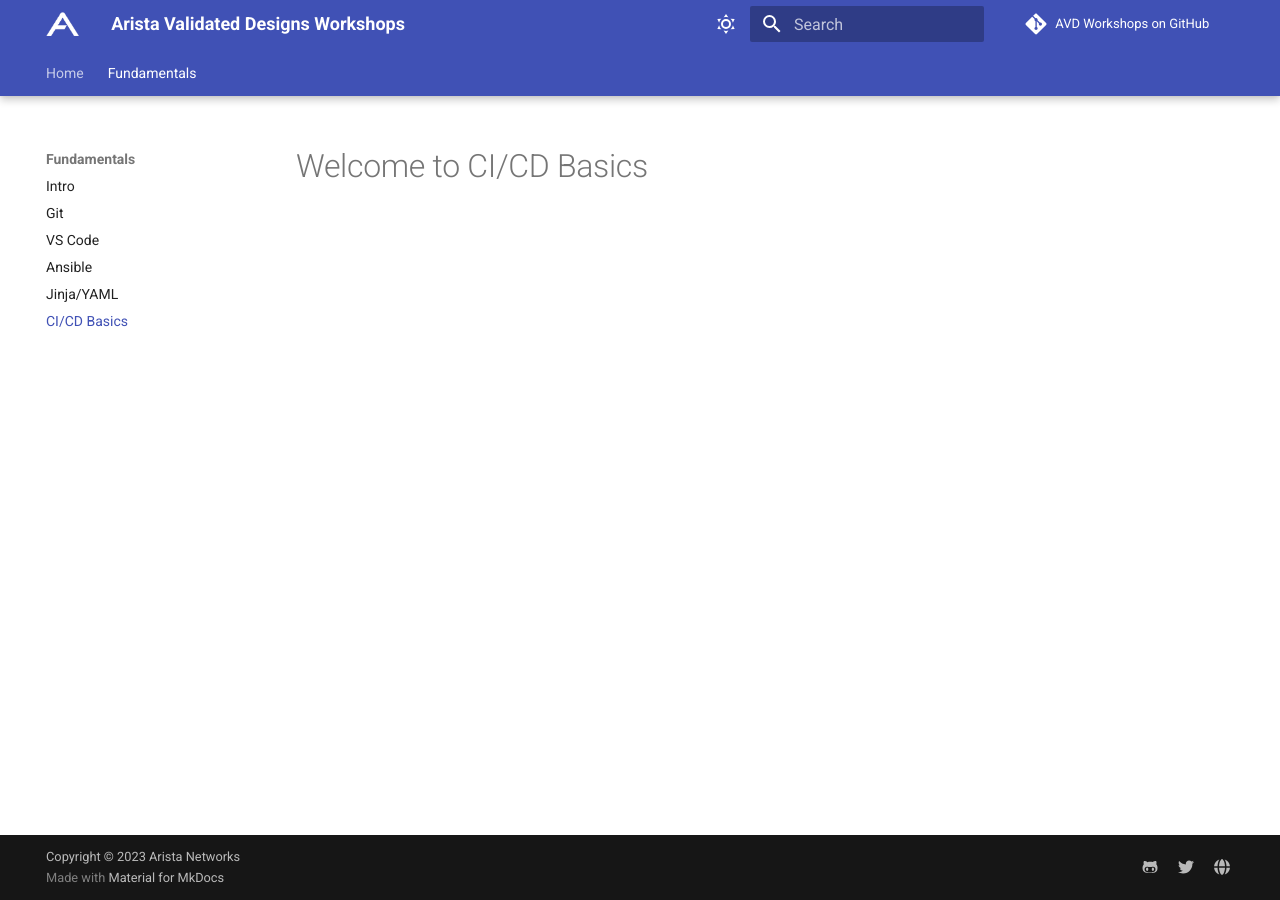
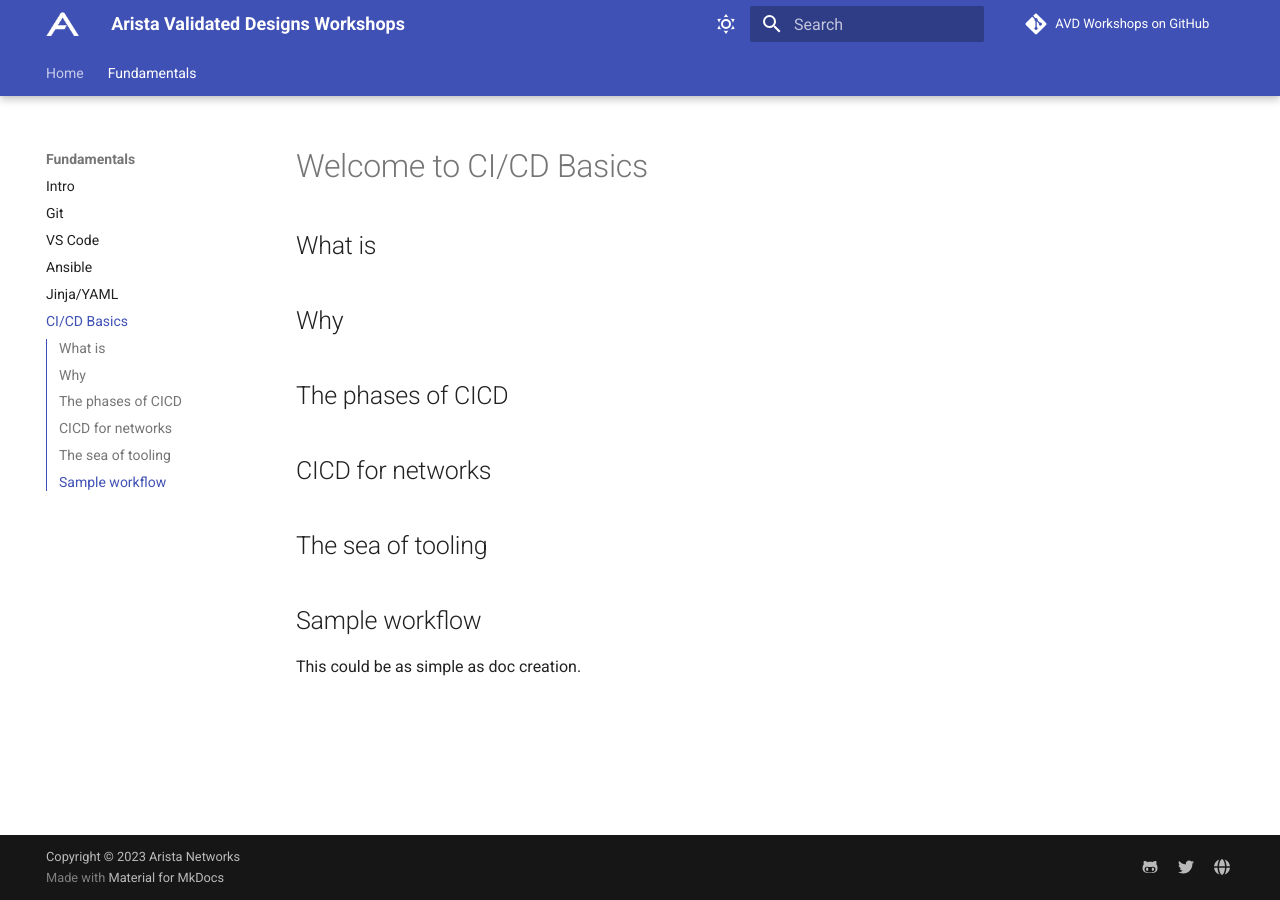
Before and after one commit to aristanetworks/avd-workshops, an MkDocs documentation site: the page built from workshops/cicd-basics.md, in a window 1280 px wide. Built offline with MkDocs 1.6.1 and Material for MkDocs 9.7.7, drawn with Linux system fonts in a browser that asks for light colours; comment, search, counter and statistics services are not loaded.

Commit message:
Working on CICD intro

```diff
--- a/workshops/cicd-basics.md
+++ b/workshops/cicd-basics.md
@@ -1 +1,15 @@
 # Welcome to CI/CD Basics
+
+## What is
+
+## Why
+
+## The phases of CICD
+
+## CICD for networks
+
+## The sea of tooling
+
+## Sample workflow
+
+This could be as simple as doc creation.
```
